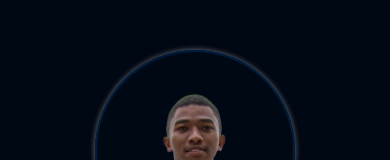
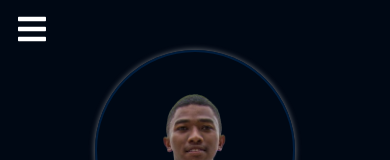
Before and after one commit to Harisanda/portfolio, a React (Vite) app: page / in a window 390 px wide. Shown: the top 160 px of the page. Built offline with nearby package versions, Linux system fonts and the light colour scheme.

Commit message:
feature: add menu in mobile

```diff
--- a/src/components/Header.jsx
+++ b/src/components/Header.jsx
@@ -1,24 +1,29 @@
-import React from 'react'
+import React, { useState } from 'react'
 import { FaLinkedin } from "react-icons/fa";
 import { MdEmail } from "react-icons/md";
 import { FaGithubSquare } from "react-icons/fa";
 import logo from '../assets/images/Frame.svg'
 import './style/Header.css';
-import { NavLink } from 'react-router-dom';
+import { FaBars } from "react-icons/fa";
+import { IoClose } from "react-icons/io5";
+
 
 const Header = () => {
+  const [isOpen,setIsOpen] = useState(false);
   const scrollTo = (id) => {
     document.getElementById(id)?.scrollIntoView({
       behavior: "smooth",
     });
+    setIsOpen(false);
   };
   return (
+    <>
       <header className='header'>
         <nav>
           <div className='logo'>
             <img src={logo} alt="logo" />
           </div>
-        <div className='menu'>
+          <div className="menu">
             <ul>
               <li onClick={() => scrollTo("home")}>#Acceuil</li>
               <li onClick={() => scrollTo("skills")}>#Competences</li>
@@ -57,8 +62,22 @@ const Header = () => {
             </ul>
           </div>
         </nav>
-
       </header>
+        <div className='mobile-burger' onClick={() => setIsOpen(!isOpen)}>
+          {isOpen ? <IoClose/> : <FaBars/>}
+        </div>
+        {isOpen && (
+          <div className="mobile-menu">
+            <ul>
+              <li onClick={() => scrollTo("home")}>#Accueil</li>
+              <li onClick={() => scrollTo("skills")}>#Compétences</li>
+              <li onClick={() => scrollTo("experiences")}>#Expériences</li>
+              <li onClick={() => scrollTo("projects")}>#Projets</li>
+              <li onClick={() => scrollTo("contacts")}>#Contacts</li>
+            </ul>
+          </div>
+        )}
+    </>
   )
 }
 
--- a/src/components/style/Header.css
+++ b/src/components/style/Header.css
@@ -104,6 +104,11 @@ span {
   font-size: 1.5em;
 }
 
+.mobile-menu, .mobile-burger{
+  display: none;
+}
+
+
 @media screen and (max-width: 950px){
   .logo {
     display: none;
@@ -120,22 +125,49 @@ span {
   }
 
 }
-/*
-@media screen and (min-width: 601px) {
-  nav .menu {
-    width: auto;
+
+
+@media screen and (max-width: 700px) {
+
+  header {
+    display: none;
   }
-  nav {
-    margin: 0;
+
+  .mobile-burger {
+    display: block;
+    position: fixed;
+    top: .7rem;
+    left: 1rem;
+    font-size: 2rem;
+    color: #fff;
+    z-index: 9999;
+    cursor: pointer;
+  }
+
+  .mobile-menu {
+    position: fixed;
+    top: .1rem;
+    left: 0;
+    width: 60%;
+    height: 30vh;
+    background-color: #000B1E;
+    display: flex;
+    justify-content: center;
+    align-items: center;
+    z-index: 1000;
+  }
+
+  .mobile-menu ul {
+    display: flex;
+    flex-direction: column;
+    gap: 10px;
+    list-style: none;
     padding: 0;
   }
-  .header {
-    width: 602px;
-  }
-} */
 
-@media screen and (max-width: 700px) {
-  .header {
-    display: none;
+  .mobile-menu li {
+    color: white;
+    font-size: 1.2rem;
+    cursor: pointer;
   }
 }
--- a/src/components/style/Home.css
+++ b/src/components/style/Home.css
@@ -77,7 +77,6 @@ h3 {
   font-weight: 200;
   font-size: .9em;
 }
-
 
 @media screen and (max-width: 1330px) and (min-width: 1050px) {
   .button {
```
Lines whose indentation alone changed are shown as unchanged.
